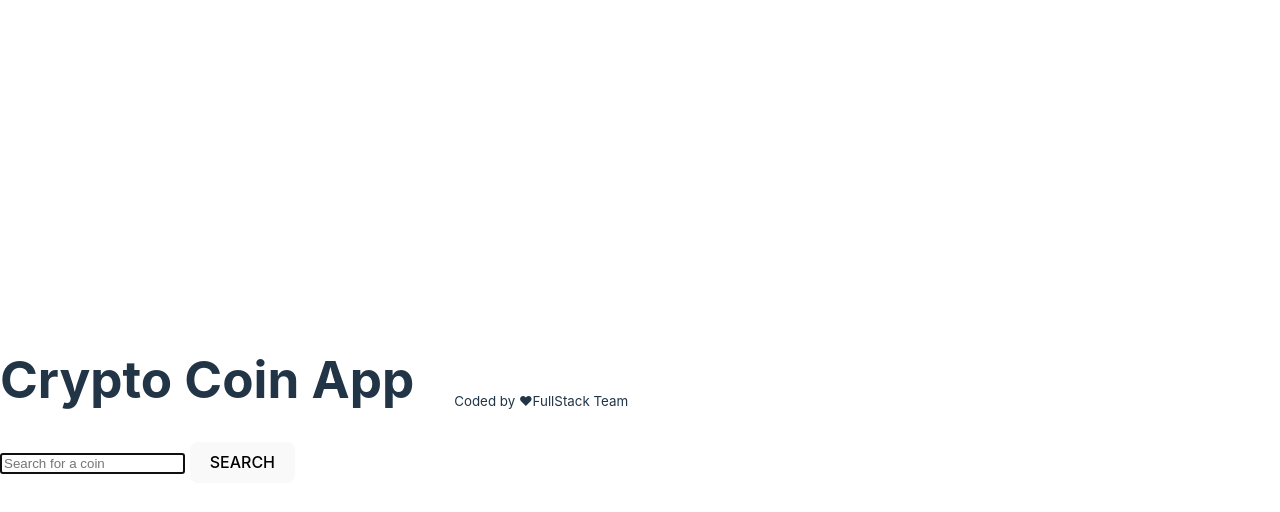
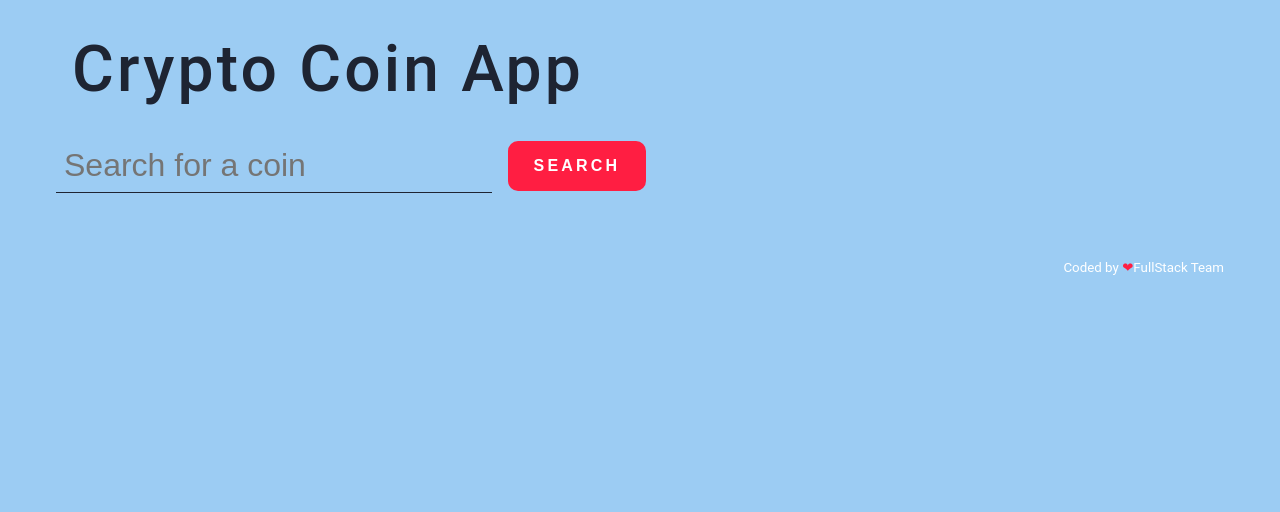
Before and after one commit to ArifeTural/Crypto-Coin-App, a website built with Vite: page coin-app-inclass/index.html in a window 1280 px wide. Built offline with nearby package versions, Linux system fonts and the light colour scheme.

Commit message:
problem çözüldü

```diff
--- a/coin-app-inclass/index.html
+++ b/coin-app-inclass/index.html
@@ -4,7 +4,6 @@
     <meta charset="UTF-8" />
     <link rel="icon" type="image/svg+xml" href="/vite.svg" />
     <meta name="viewport" content="width=device-width, initial-scale=1.0" />
-    <link rel="stylesheet" href="./css/style.css">
     <title>Crypto Coin App</title>
     <link
       rel="stylesheet"
--- a/coin-app-inclass/main.js
+++ b/coin-app-inclass/main.js
@@ -1,24 +1,5 @@
-import './style.css'
-import javascriptLogo from './javascript.svg'
-import viteLogo from '/vite.svg'
-import { setupCounter } from './counter.js'
+import "./scss/style.scss";
 
-document.querySelector('#app').innerHTML = `
-  <div>
-    <a href="https://vitejs.dev" target="_blank">
-      <img src="${viteLogo}" class="logo" alt="Vite logo" />
-    </a>
-    <a href="https://developer.mozilla.org/en-US/docs/Web/JavaScript" target="_blank">
-      <img src="${javascriptLogo}" class="logo vanilla" alt="JavaScript logo" />
-    </a>
-    <h1>Hello Vite!</h1>
-    <div class="card">
-      <button id="counter" type="button"></button>
-    </div>
-    <p class="read-the-docs">
-      Click on the Vite logo to learn more
-    </p>
-  </div>
+document.querySelector("#app").innerHTML= `
+
 `
-
-setupCounter(document.querySelector('#counter'))
--- a/coin-app-inclass/package.json
+++ b/coin-app-inclass/package.json
@@ -10,5 +10,8 @@
   },
   "devDependencies": {
     "vite": "^5.4.1"
+  },
+  "dependencies": {
+    "sass": "^1.77.8"
   }
 }
```
Also changed, not shown: 1 other file.
